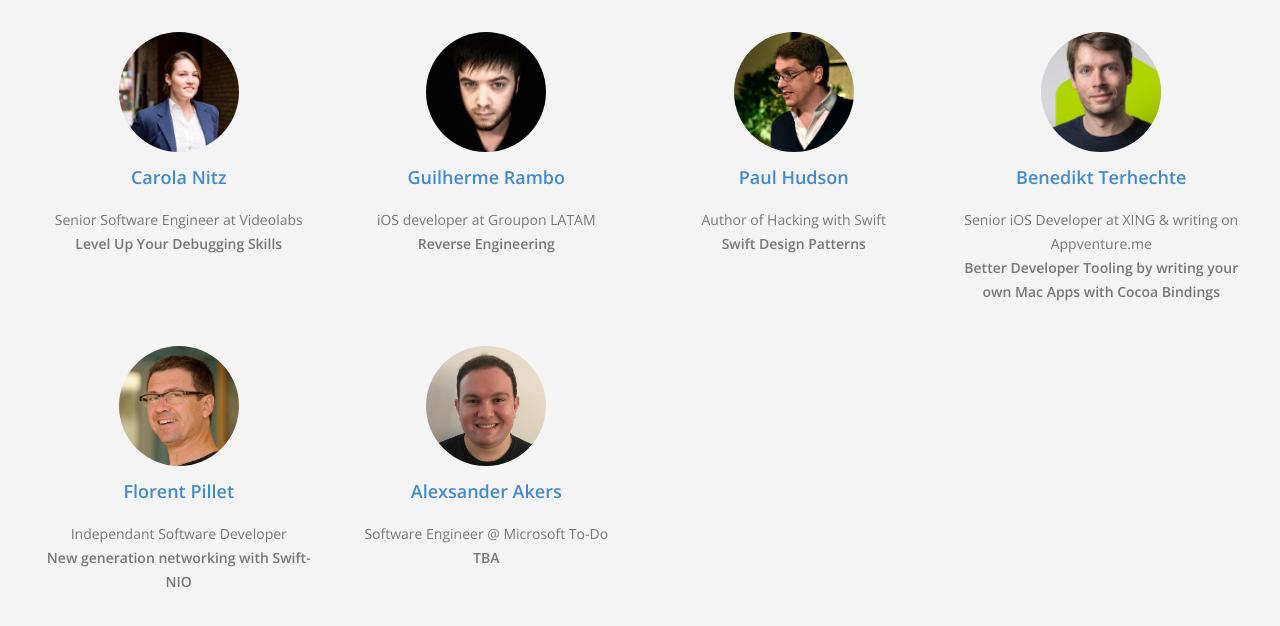
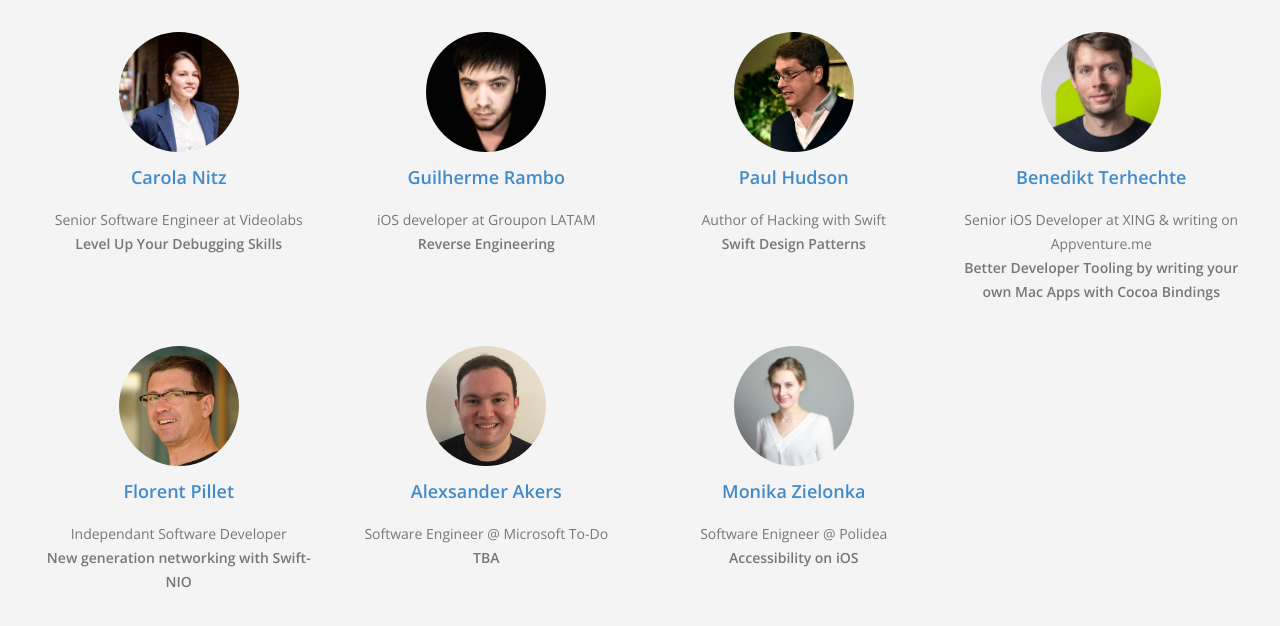
Before and after one commit to TheSwiftAlps/theswiftalps.github.io, a plain HTML site: page index.html in a window 1280 px wide. Shown: the part 2374-3000 px from the top of the page. Drawn offline with nearby package versions, Linux system fonts and the light colour scheme.

Commit message:
Add monika

```diff
--- a/index.html
+++ b/index.html
@@ -229,15 +229,6 @@
                             </div>
                         </div>
                         <div class="row space-bottom-large">
-                            <!-- <div class="col-sm-3">
-                                <div class="team-1-member">
-                                    <img height="120px" width="120px" alt="Team Member" src="img/team-small-1.png" class="img-circle">
-                                    <h4><a href="https://twitter.com/swiftalps" target="_blank"><strong>Monika Zielonka</strong></a></h4>
-                                    <p class="space-top-small" style="height:10px;">
-                                        Software Enigneer @ Polidea<br><strong>Accessibility on iOS</strong>
-                                    </p>
-                                </div>
-                            </div> -->
                             <div class="col-sm-3">
                                 <div class="team-1-member">
                                     <img height="120px" width="120px" alt="Team Member" src="img/florent.jpg" class="img-circle">
@@ -253,6 +244,15 @@
                                     <h4><a href="https://twitter.com/a2" target="_blank"><strong>Alexsander Akers</strong></a></h4>
                                     <p class="space-top-small" style="height:10px;">
                                         Software Engineer @ Microsoft To-Do<br><strong>TBA</strong>
+                                    </p>
+                                </div>
+                            </div>
+                            <div class="col-sm-3">
+                                <div class="team-1-member">
+                                    <img height="120px" width="120px" alt="Team Member" src="img/monika.jpg" class="img-circle">
+                                    <h4><a href="https://twitter.com/swiftalps" target="_blank"><strong>Monika Zielonka</strong></a></h4>
+                                    <p class="space-top-small" style="height:10px;">
+                                        Software Enigneer @ Polidea<br><strong>Accessibility on iOS</strong>
                                     </p>
                                 </div>
                             </div>
```
Also changed, not shown: img/monika.jpg (added).
